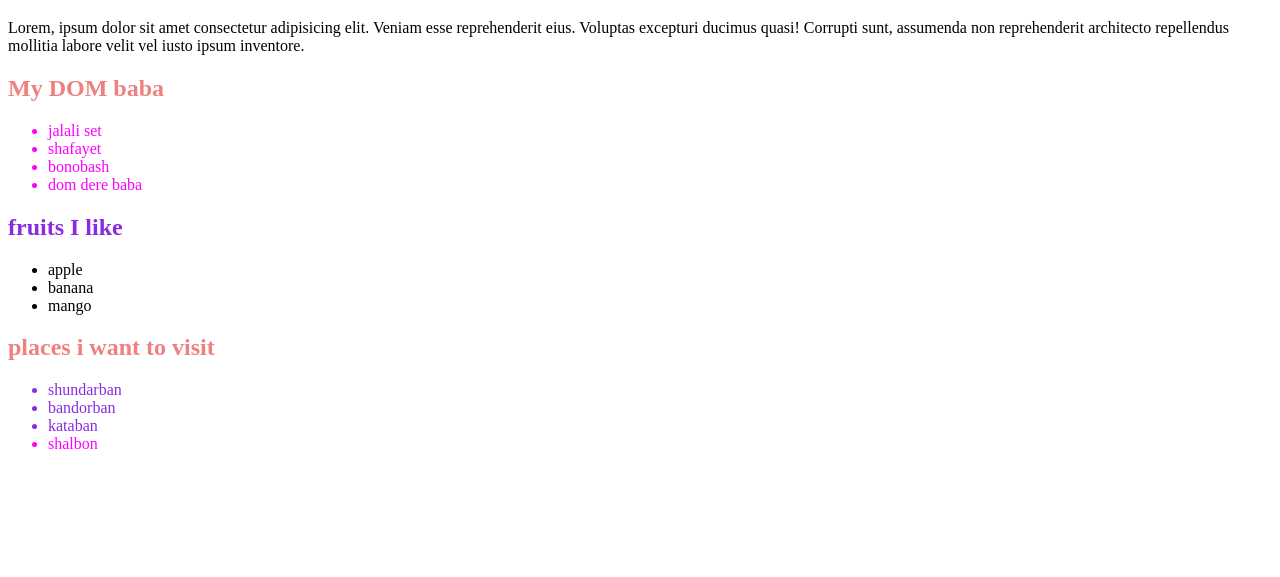
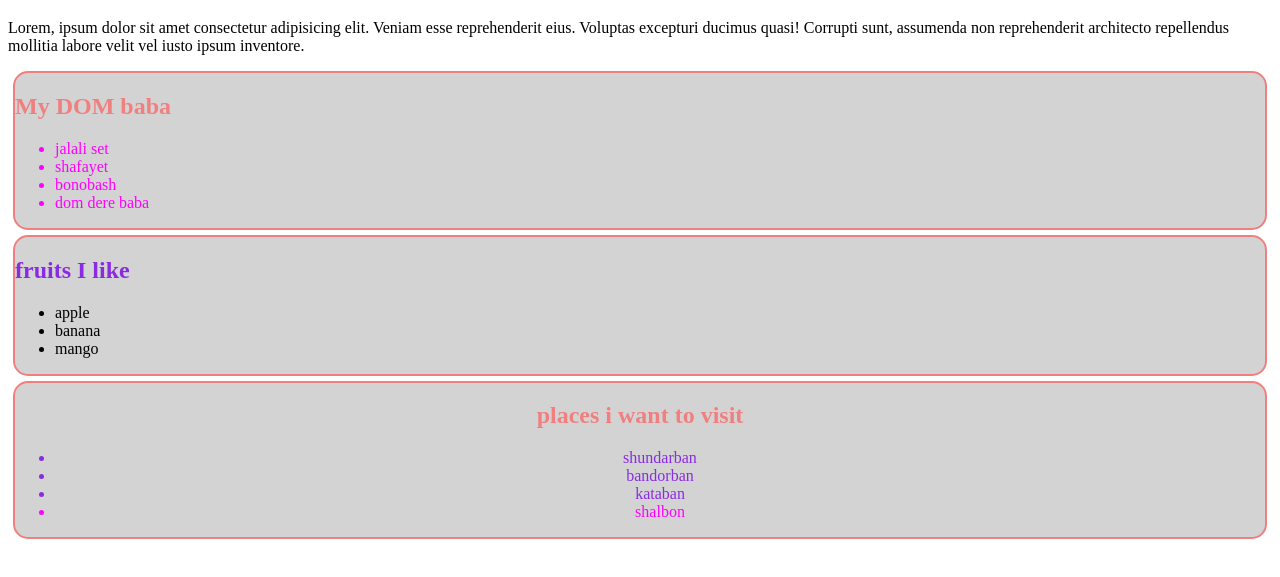
Before and after one commit to mehedirabby/tour-of-DOM, a plain HTML site: page index.html in a window 1280 px wide. Shown: the part 61-638 px from the top of the page. Drawn offline with Linux system fonts and the light colour scheme.

Commit message:
added someone

```diff
--- a/index.html
+++ b/index.html
@@ -47,7 +47,7 @@
             <li>mango</li>
         </ul>
     </section>
-    <section>
+    <section id="places-container" class="large-text">
         <h1 id="place-title" class="another-thiing something-added wonderful-class">places i want to visit</h1>
         <ul>
             <li class="important-places">shundarban</li>
@@ -58,6 +58,7 @@
     </section>
 </main>
 <script src="js/dom.js"></script>
+<script src="js/styleInjs.js"></script>
 <script>
    const liConection = document.getElementsByTagName('li');
 //    console.log(liConection);
@@ -65,7 +66,7 @@ for(const li of liConection){
     // console.log(li.innerText);
     const places = document.getElementsByClassName('important-places');
     for(const place of places){
-        console.log(place.innerText);
+        //console.log(place.innerText);
     }
 
 }
@@ -73,7 +74,7 @@ for(const li of liConection){
 
     const someLi = document.querySelectorAll('.fruits-container');
     for (const li of someLi){
-        console.log(li.innerText);
+        //console.log(li.innerText);
     }
 
 </script>
--- /dev/null
+++ b/js/styleInjs.js
@@ -0,0 +1,14 @@
+const sections = document.querySelectorAll('section');
+
+for(const section of sections){
+    section.style.border = '2px solid lightCoral'
+    section.style.margin = '5px'
+    section.style.borderRadius = '15px'
+    section.style.backgroundColor = 'lightGray'
+}
+// const placesContainer = document.getElementById('places-container');
+// placesContainer.style.backgroundColor = 'lightYellow';
+
+const placesContainer = document.getElementById('places-container');
+placesContainer.classList.add('text-center')
+placesContainer.classList.remove('large-text')
--- a/styles/styles.css
+++ b/styles/styles.css
@@ -1,3 +1,12 @@
 h1{
     color: lightcoral;
 }
+.yellow-bg{
+    background-color: yellowgreen !important;
+}
+.large-text{
+    font-size: 2em;
+}
+.text-center{
+    text-align: center;
+}
```
